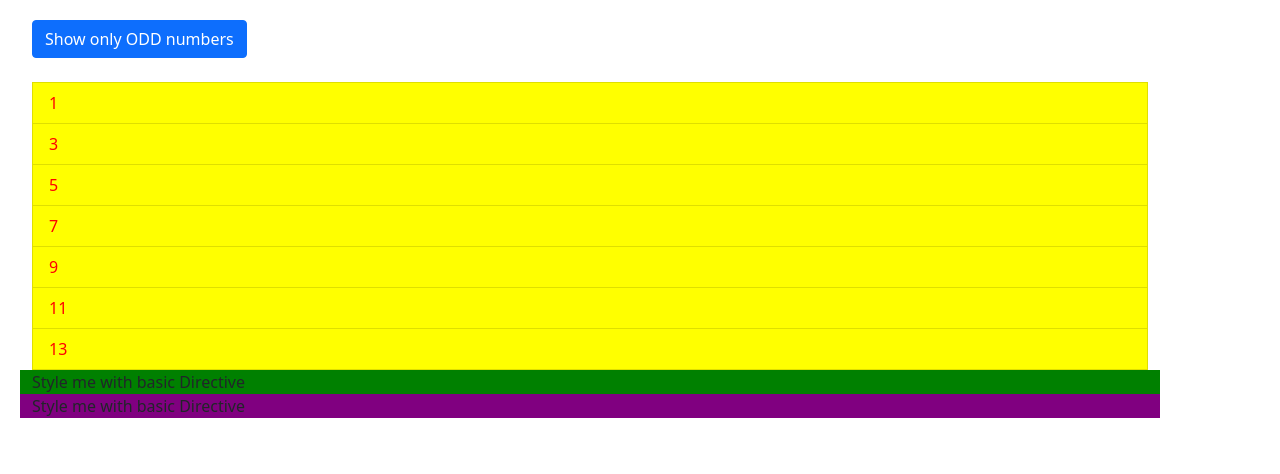
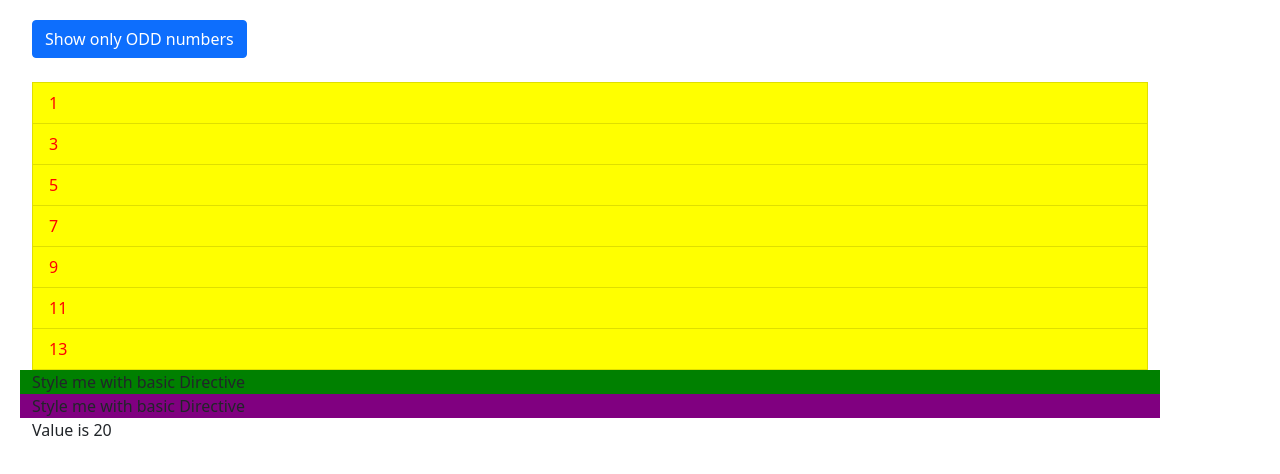
Before and after one commit to bhushanabhisheki/ServerMaintainApp, an Angular app: page / in a window 1280 px wide. Shown: the top 474 px of the page. Built offline with nearby package versions, Linux system fonts and the light colour scheme.

Commit message:
Understanding ngSwitch

```diff
--- a/src/app/directives/directives.component.html
+++ b/src/app/directives/directives.component.html
@@ -39,5 +39,13 @@
     <div [appBetterHighlight]="'red'" [defaultColor]="'purple'">
       Style me with basic Directive
     </div>
+
+    <div [ngSwitch]="value">
+      <p *ngSwitchCase="5">Value is 5</p>
+      <p *ngSwitchCase="10">Value is 10</p>
+      <p *ngSwitchCase="15">Value is 15</p>
+      <p *ngSwitchCase="20">Value is 20</p>
+      <p *ngSwitchDefault>Value is Default</p>
+    </div>
   </div>
 </div>
--- a/src/app/directives/directives.component.ts
+++ b/src/app/directives/directives.component.ts
@@ -10,6 +10,7 @@
   oddNumbers: number[] = [1, 3, 5, 7, 9, 11, 13];
   evenNumbers: number[] = [2, 4, 6, 8, 10, 12, 14, 16];
   onlyOdd = true;
+  value = 20;
 
   constructor() {}
 
```
